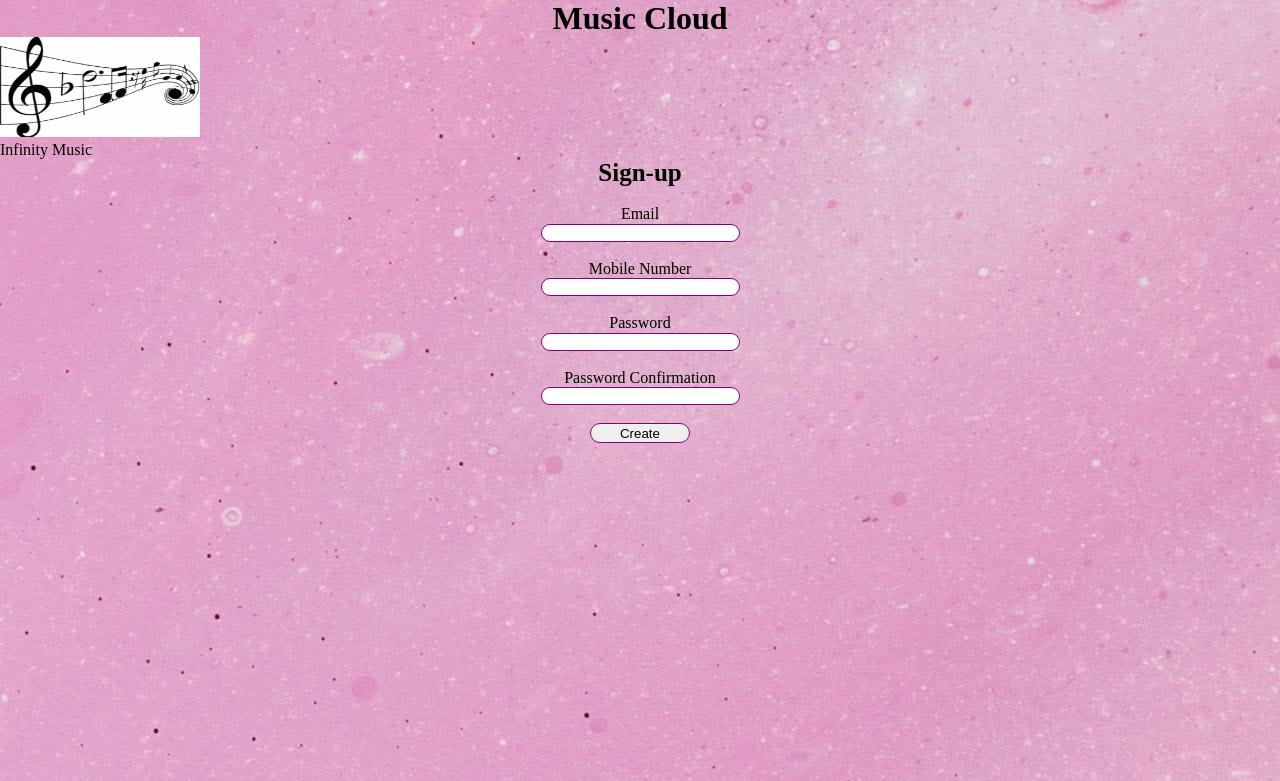
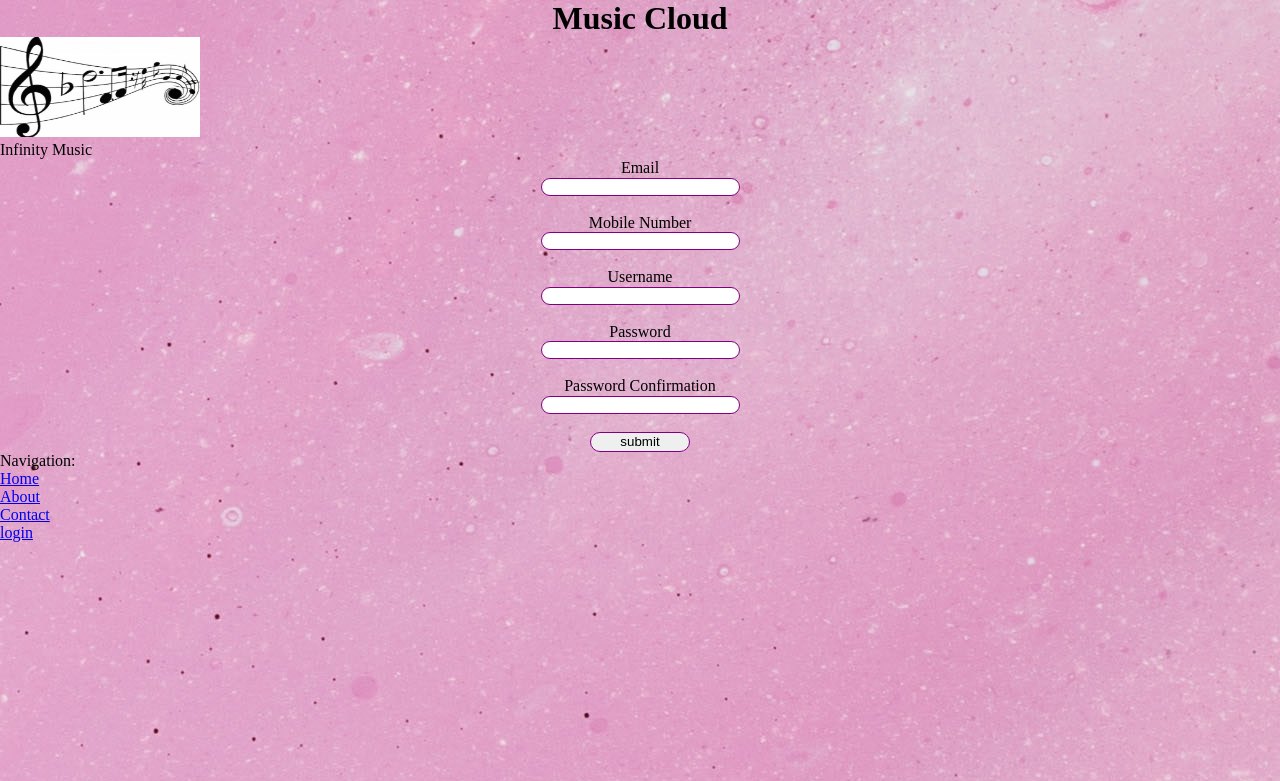
Before and after one commit to AHHHZ975/SoftwareEngineeringProject, a Flask app: page /signup in a window 1280 px wide. Shown: the top 781 px of the page. Run offline with Flask 2, Linux system fonts and the light colour scheme; some libraries are stand-ins or nearby versions.

Commit message:
Added signup functionallity

```diff
--- a/signup.py
+++ b/signup.py
@@ -1,26 +1,38 @@
 import flask
 
-
+users = {'AHZ':'123'}
 
 class Signup(flask.views.MethodView):
     def get(self):
         return flask.render_template('sign_up.html')
 
     def post(self):
-        pass
-    # def post(self):
-    #     if 'logout' in flask.request.form:
-    #         flask.session.pop('username', None)
-    #         return flask.redirect(flask.url_for('login'))
-    #     required = ['username', 'passwd']
-    #     for r in required:
-    #         if r not in flask.request.form:
-    #             flask.flash("Error: {0} is required.".format(r))
-    #             return flask.redirect(flask.url_for('login'))
-    #     username = flask.request.form['username']
-    #     passwd = flask.request.form['passwd']
-    #     if username in users and users[username] == passwd:
-    #         flask.session['username'] = username
-    #     else:
-    #         flask.flash("Username doesn't exist or incorrect password")
-    #     return flask.redirect(flask.url_for('login'))
+        # if 'logout' in flask.request.form:
+        #     flask.session.pop('username', None)
+        #     return flask.redirect(flask.url_for('login'))
+        required = ['email', 'phoneNumber', 'username', 'password', 'passwordConfirm']
+        for r in required:
+            if r not in flask.request.form:
+                flask.flash("Error: {0} is required.".format(r))
+                return flask.redirect(flask.url_for('signup'))
+
+        username = flask.request.form['username']
+        password = flask.request.form['password']
+        passwordConfirm = flask.request.form['passwordConfirm']
+
+        if (username is ''):
+                flask.flash("This username field is empty!")
+                return flask.redirect(flask.url_for('signup'))
+        else:
+            if (username not in users):
+                if (passwordConfirm == password):
+                    email = flask.request.form['email']
+                    phoneNumber = flask.request.form['phoneNumber']
+                    flask.flash("The new account has been created successfully!")
+                    return flask.redirect(flask.url_for('login'))
+                else:
+                     flask.flash("The password and password confirmation are not matched!")
+                     return flask.redirect(flask.url_for('signup'))
+            else:
+                flask.flash("This username already exists in the system!")
+                return flask.redirect(flask.url_for('signup'))
--- a/templates/sign_up.html
+++ b/templates/sign_up.html
@@ -1,65 +1,39 @@
-<!DOCTYPE html>
-<html lang="en" dir="ltr">
-<link rel="stylesheet" href="../static/css/style.css">
 
-<head>
+{% extends "base.html" %}
+
+{% block header %}
   <meta charset="utf-8">
-  <title>Sign up for Music Cloud</title>
-</head>
-
-<style>
-body {
-  background-image: url("../static/imgs/frame3.jpg");
-  background-repeat: no-repeat;
-  background-attachment: fixed;
-  background-position: center;
-}
-</style>
+  <title>Sign Up</title>
+{% endblock %}
+{% block body %}
   <h1 id="Music_Cloud"><strong>Music Cloud</strong></h1>
 
   <img src="../static/imgs/Logo.jpg" alt="Logo" width="200" height="100">
   <figcaption>Infinity Music</figcaption>
 
-  <h3>Sign-up</h3>
-  <br>
-  <div style="text-align: center;">
-    <label> Email </label>
-    <br>
-    <input id="text_box" type="email" name="" value="">
-  </div>
-
-<br>
-
-  <div style="text-align: center;">
-    <label>Mobile Number</label>
-    <br>
-    <input id="text_box" type="number" name="" value="">
-  </div>
-
-  <br>
-
-  <div style="text-align: center;">
-    <label>Password</label>
-    <br>
-    <input id="text_box" type="password" name="" value="">
-  </div>
-
-<br>
-
-  <div style="text-align: center;">
-    <label>Password Confirmation</label>
-    <br>
-    <input id="text_box" type="password" name="" value="">
-  </div>
-
-
-
-  <br>
-  <div style="text-align: center">
-    <input id= "create_but" type="submit" name="" value="Create">
-    <br>
-  </div>
-  <br>
-</body>
-
-</html>
+  {% if 'username' in session %}
+        <p>You are already logged in as {{session['username']}}!</p>
+        <form action="{{url_for('login')}}" method="post">
+            <input type="submit" name="logout" value="logout" />
+        </form>
+  {% else %}
+        <form style="text-align: center;" action="{{url_for('signup')}}" method="post">
+            <p>Email<br />
+            <input id="text_box" type="email" name="email"></p>
+            <br />
+            <p>Mobile Number<br />
+            <input id="text_box" type="number" name="phoneNumber"></p>
+            <br />
+            <p>Username<br />
+            <input id="text_box" type="text" name="username" /></p>
+            <br/>
+            <p>Password<br />
+            <input id="text_box" type="password" name="password" /></p>
+            <br/>
+            <p>Password Confirmation<br />
+            <input id="text_box" type="password" name="passwordConfirm" /></p>
+            <br/>
+            <p><input id= "create_but" type="submit" value="submit" /></p>
+        </form>
+    {% endif %}
+{% endblock %}
```
